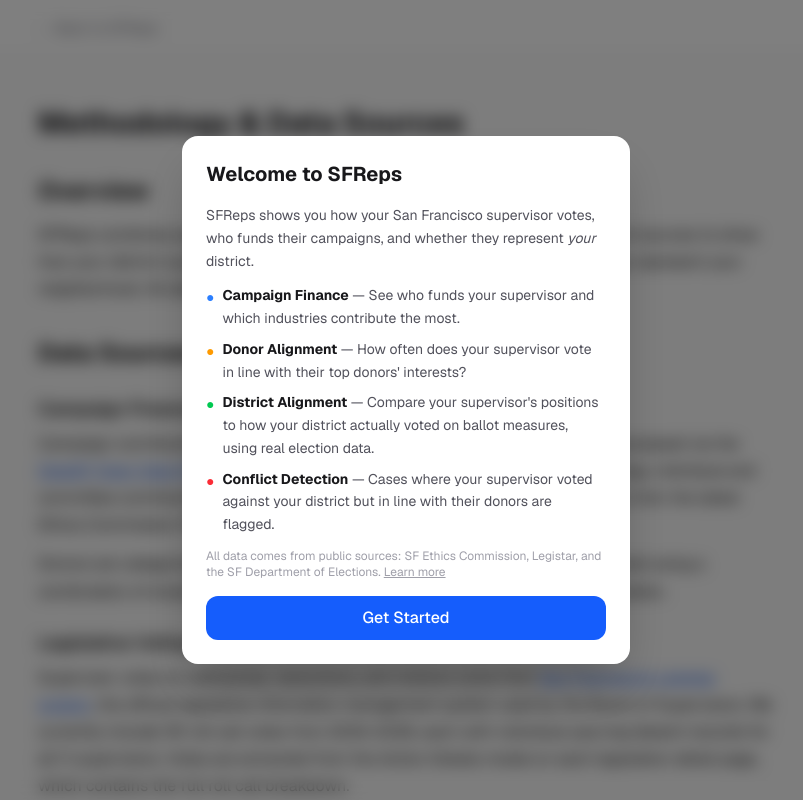
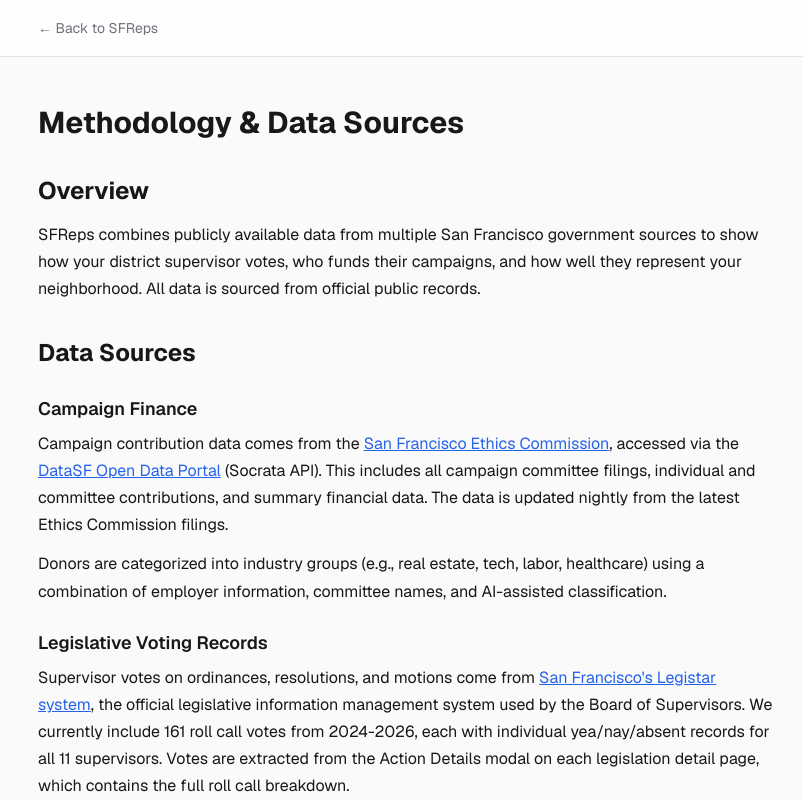
Before and after one commit to benswork-space/sfreps, a Next.js app: page /methodology in a window 1280 px wide. Shown: the top 800 px of the page, without its empty margins (234-1037 px from the left). Built offline with nearby package versions, Linux system fonts and the light colour scheme.

Commit message:
Remove welcome modal (duplicates landing page copy)

```diff
--- a/src/app/layout.tsx
+++ b/src/app/layout.tsx
@@ -1,7 +1,6 @@
 import type { Metadata } from "next";
 import { Geist, Geist_Mono } from "next/font/google";
 import "./globals.css";
-import WelcomeModal from "@/components/WelcomeModal";
 
 const geistSans = Geist({
   variable: "--font-geist-sans",
@@ -34,7 +33,6 @@
     >
       <body className="min-h-full flex flex-col font-sans bg-zinc-50 text-zinc-900 dark:bg-zinc-950 dark:text-zinc-100">
         {children}
-        <WelcomeModal />
       </body>
     </html>
   );
--- a/src/components/WelcomeModal.tsx
+++ /dev/null
@@ -1,72 +0,0 @@
-"use client";
-
-import { useState, useEffect } from "react";
-
-const STORAGE_KEY = "sfreps-welcome-dismissed";
-
-export default function WelcomeModal() {
-  const [show, setShow] = useState(false);
-
-  useEffect(() => {
-    // Only show once per browser
-    if (typeof window !== "undefined" && !localStorage.getItem(STORAGE_KEY)) {
-      setShow(true);
-    }
-  }, []);
-
-  const dismiss = () => {
-    setShow(false);
-    localStorage.setItem(STORAGE_KEY, "1");
-  };
-
-  if (!show) return null;
-
-  return (
-    <div className="fixed inset-0 z-[60] flex items-center justify-center bg-black/50 backdrop-blur-sm p-4">
-      <div className="bg-white dark:bg-zinc-900 rounded-2xl shadow-2xl max-w-md w-full p-6 space-y-4">
-        <h2 className="text-xl font-bold text-zinc-900 dark:text-zinc-100">
-          Welcome to SFReps
-        </h2>
-
-        <div className="space-y-3 text-sm text-zinc-600 dark:text-zinc-400 leading-relaxed">
-          <p>
-            SFReps shows you how your San Francisco supervisor votes, who funds their
-            campaigns, and whether they represent <em>your</em> district.
-          </p>
-
-          <div className="space-y-2">
-            <div className="flex items-start gap-2">
-              <span className="text-blue-500 mt-0.5 shrink-0">&#9679;</span>
-              <span><strong className="text-zinc-900 dark:text-zinc-100">Campaign Finance</strong> — See who funds your supervisor and which industries contribute the most.</span>
-            </div>
-            <div className="flex items-start gap-2">
-              <span className="text-amber-500 mt-0.5 shrink-0">&#9679;</span>
-              <span><strong className="text-zinc-900 dark:text-zinc-100">Donor Alignment</strong> — How often does your supervisor vote in line with their top donors&apos; interests?</span>
-            </div>
-            <div className="flex items-start gap-2">
-              <span className="text-green-500 mt-0.5 shrink-0">&#9679;</span>
-              <span><strong className="text-zinc-900 dark:text-zinc-100">District Alignment</strong> — Compare your supervisor&apos;s positions to how your district actually voted on ballot measures, using real election data.</span>
-            </div>
-            <div className="flex items-start gap-2">
-              <span className="text-red-500 mt-0.5 shrink-0">&#9679;</span>
-              <span><strong className="text-zinc-900 dark:text-zinc-100">Conflict Detection</strong> — Cases where your supervisor voted against your district but in line with their donors are flagged.</span>
-            </div>
-          </div>
-
-          <p className="text-xs text-zinc-400 dark:text-zinc-500">
-            All data comes from public sources: SF Ethics Commission, Legistar, and the SF
-            Department of Elections.{" "}
-            <a href="/methodology" className="underline">Learn more</a>
-          </p>
-        </div>
-
-        <button
-          onClick={dismiss}
-          className="w-full py-2.5 rounded-xl bg-blue-600 text-white font-medium hover:bg-blue-700 transition-colors"
-        >
-          Get Started
-        </button>
-      </div>
-    </div>
-  );
-}
```
